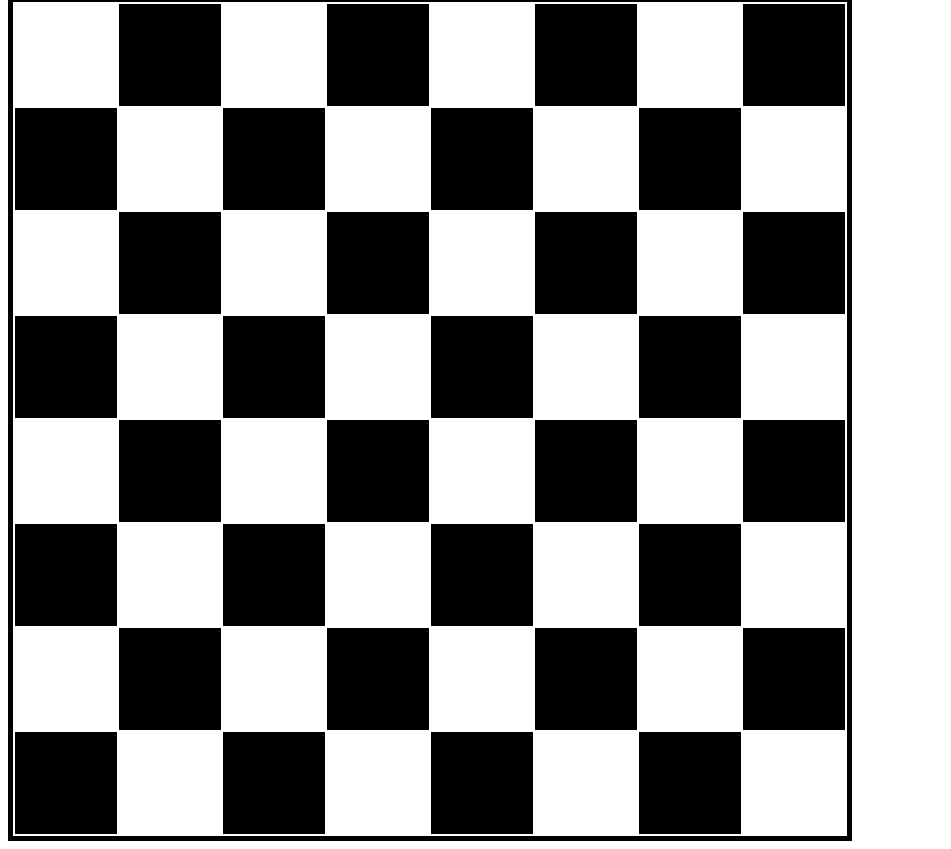
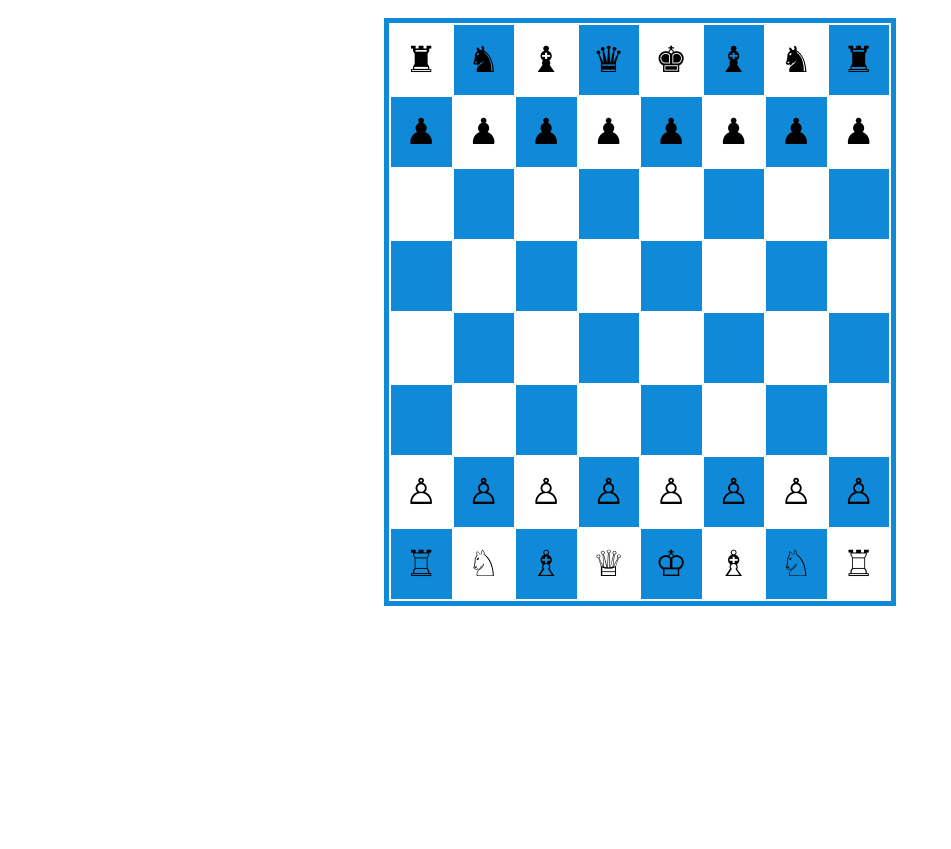
Before and after one commit to PONKUMAR-B/chess-design, a plain HTML site: page index.html in a window 1280 px wide. Shown: the part 83-932 px from the top of the page, without its empty margins (0-951 px from the left). After the commit the page ends 800 px from the top, so only its background shows below. Drawn offline with Linux system fonts and the light colour scheme.

Commit message:
chess design

```diff
--- a/chess.css
+++ b/chess.css
@@ -1,18 +1,34 @@
+*{
+    margin: 0%;
+    padding: 0%;
+    box-sizing: border-box;
+}
+
+body{
+    width: 100%;
+    height: 100%;
+}
+h1{
+    margin-top: 3%;
+    color:black;
+    text-align: center;
+}
+table{
+    border:5px solid rgb(16, 137, 217);
+    width: fit-content;
+    height: fit-content;
+    margin: 2% 30%;
+}
 td{
-    height: 100px;
-    width: 100px;
+    height: 70px;
+    width: 70px;
+    text-align: center;
+    font-size: 36px;
 }
 #white
 {
-    background-color: black;
+    background-color: rgb(16, 137, 217);
 }
 #black{
     background-color: white;
 }
-table{
-    padding:0px;
-    border:5px solid black;
-}
-h1{
-    color:red;
-}
--- a/index.html
+++ b/index.html
@@ -3,29 +3,30 @@
 <head>
     <title>chess layout</title>
     <link rel="stylesheet" href="chess.css">
+    <link rel="stylesheet" href="https://cdnjs.cloudflare.com/ajax/libs/font-awesome/6.1.2/css/all.min.css">
 </head>
 <body>
-    <h1>chess format design</h1>
+    <h1>Chess format design</h1>
     <table>
         <tr class="row">
-            <td id="black"></td>
-            <td id="white"></td>
-            <td id="black"></td>
-            <td id="white"></td>
-            <td id="black"></td>
-            <td id="white"></td>
-            <td id="black"></td>
-            <td id="white"></td>
+            <td id="black">&#9820;</td>
+            <td id="white">&#9822;</td>
+            <td id="black">&#9821;</td>
+            <td id="white">&#9819;</td>
+            <td id="black">&#9818;</td>
+            <td id="white">&#9821;</td>
+            <td id="black">&#9822;</td>
+            <td id="white">&#9820;</td>
         </tr>
         <tr class="column">
-            <td id="white"></td>
-            <td id="black"></td>
-            <td id="white"></td>
-            <td id="black"></td>
-            <td id="white"></td>
-            <td id="black"></td>
-            <td id="white"></td>
-            <td id="black"></td>
+            <td id="white">&#9823;</td>
+            <td id="black">&#9823;</td>
+            <td id="white">&#9823;</td>
+            <td id="black">&#9823;</td>
+            <td id="white">&#9823;</td>
+            <td id="black">&#9823;</td>
+            <td id="white">&#9823;</td>
+            <td id="black">&#9823;</td>
         </tr>
         <tr class="column">
             <td id="black"></td>
@@ -68,24 +69,24 @@
             <td id="black"></td>
         </tr>
         <tr class="column">
-            <td id="black"></td>
-            <td id="white"></td>
-            <td id="black"></td>
-            <td id="white"></td>
-            <td id="black"></td>
-            <td id="white"></td>
-            <td id="black"></td>
-            <td id="white"></td>
+            <td id="black">&#9817;</td>
+            <td id="white">&#9817;</td>
+            <td id="black">&#9817;</td>
+            <td id="white">&#9817;</td>
+            <td id="black">&#9817;</td>
+            <td id="white">&#9817;</td>
+            <td id="black">&#9817;</td>
+            <td id="white">&#9817;</td>
         </tr>
         <tr class="column">
-            <td id="white"></td>
-            <td id="black"></td>
-            <td id="white"></td>
-            <td id="black"></td>
-            <td id="white"></td>
-            <td id="black"></td>
-            <td id="white"></td>
-            <td id="black"></td>
+            <td id="white">&#9814;</td>
+            <td id="black">&#9816;</td>
+            <td id="white">&#9815;</td>
+            <td id="black">&#9813;</td>
+            <td id="white">&#9812;</td>
+            <td id="black">&#9815;</td>
+            <td id="white">&#9816;</td>
+            <td id="black">&#9814;</td>
         </tr>
     </table>
 </body>
```
